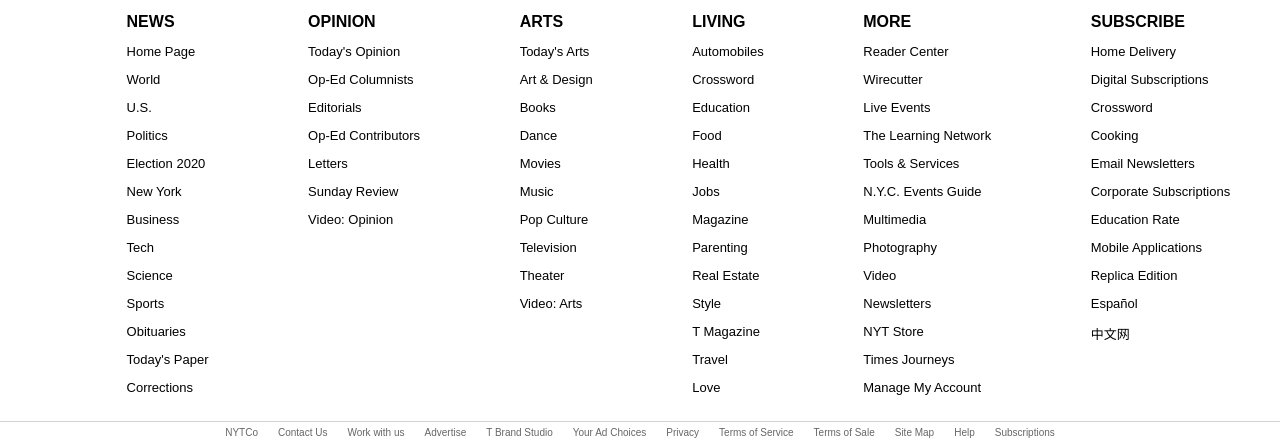
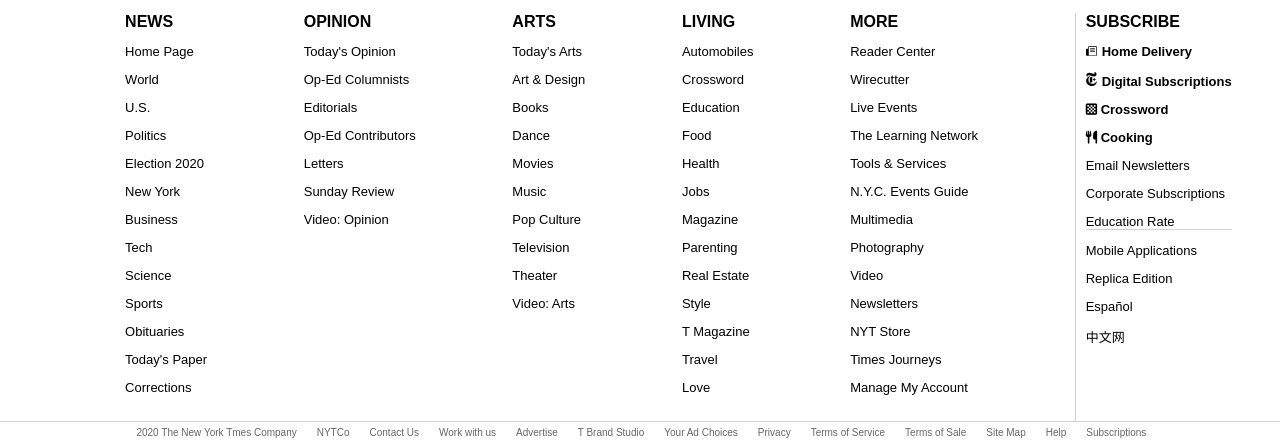
Before and after one commit to Bekhzod96/new-york-times-web-clone, a website: page index.html in a window 1280 px wide. Shown: the part 3292-3740 px from the top of the page. Drawn offline with Linux system fonts and the light colour scheme.

Commit message:
formating of subcriber list, recovery of lost copyright footer reference

```diff
--- a/index.html
+++ b/index.html
@@ -308,20 +308,25 @@
     <a class="site-index-section-link" href="#">Manage My Account</a>
     </li>
     </ul>
-    <li class="index-tiles-item">
+    <li class="index-tiles-item" id="subscribe">
     <h2>SUBSCRIBE</h2>
     <ul class="site-index-section-list">
     <li class="site-index-section-item">
-    <a class="site-index-section-link" href="#">Home Delivery</a>
+    <a class="site-index-section-link-bold" href="#"><svg class="times-icon" viewBox="0 0 14 13" fill="#000"><path d="M13.1,11.7H3.5V1.2h9.6V11.7zM13.1,0.4H3.5C3,0.4,2.6,0.8,2.6,1.2v2.2H0.9C0.4,3.4,0,3.8,0,4.3v5.2v1.5c0,0.8,0.8,1.5,1.8,1.5h1.7h0h7.4h2.2c0.5,0,0.9-0.4,0.9-0.9V1.2C14,0.8,13.6,0.4,13.1,0.4"></path><polygon points="10.9,3 5.2,3 5.2,3.9 11.4,3.9 11.4,3"></polygon><rect x="5.2" y="4.7" width="6.1" height="0.9"></rect><rect x="5.2" y="6.5" width="6.1" height="0.9"></rect>
+    </svg>Home Delivery</a>
     </li>
     <li class="site-index-section-item">
-    <a class="site-index-section-link" href="#">Digital Subscriptions</a>
+    <a class="site-index-section-link-bold" href="#">
+      <svg class="times-icon" viewBox="0 0 10 13">
+        <path fill="#000" d="M9.9,8c-0.4,1.1-1.2,1.9-2.3,2.4V8l1.3-1.2L7.6,5.7V4c1.2-0.1,2-1,2-2c0-1.4-1.3-1.9-2.1-1.9c-0.2,0-0.3,0-0.6,0.1v0.1c0.1,0,0.2,0,0.3,0c0.5,0,0.9,0.2,0.9,0.7c0,0.4-0.3,0.7-0.8,0.7C6,1.7,4.5,0.6,2.8,0.6c-1.5,0-2.5,1.1-2.5,2.2C0.3,4,1,4.3,1.6,4.6l0-0.1C1.4,4.4,1.3,4.1,1.3,3.8c0-0.5,0.5-0.9,1-0.9C3.7,2.9,6,4,7.4,4h0.1v1.7L6.2,6.8L7.5,8v2.4c-0.5,0.2-1.1,0.3-1.7,0.3c-2.2,0-3.6-1.3-3.6-3.5c0-0.5,0.1-1,0.2-1.5l1.1-0.5V10l2.2-1v-5L2.5,5.5c0.3-1,1-1.7,1.8-2l0,0C2.2,3.9,0.1,5.6,0.1,8c0,2.9,2.4,4.8,5.2,4.8C8.2,12.9,9.9,10.9,9.9,8L9.9,8z">
+        </path>
+      </svg>Digital Subscriptions</a>
     </li>
     <li class="site-index-section-item">
-    <a class="site-index-section-link" href="#">Crossword</a>
+    <a class="site-index-section-link-bold" href="#"><i class="fas fa-chess-board"></i> Crossword</a>
     </li>
     <li class="site-index-section-item">
-    <a class="site-index-section-link" href="#">Cooking</a>
+    <a class="site-index-section-link-bold" href="#"><i class="fas fa-utensils"></i> Cooking</a>
     </li>
     <li class="site-index-section-item">
     <a class="site-index-section-link" href="#">Email Newsletters</a>
@@ -332,7 +337,7 @@
     <li class="site-index-section-item">
     <a class="site-index-section-link" href="#">Education Rate</a>
     </li>
-    <li class="site-index-section-item">
+    <li class="site-index-section-item" id="other-content">
     <a class="site-index-section-link" href="#">Mobile Applications</a>
     </li>
     <li class="site-index-section-item">
@@ -348,6 +353,9 @@
     </ul>
   </section>
 <footer>
+<div>
+  <a class="footer-link" href="#">&nbsp2020 The New York Tmes Company</a>
+</div>
 <ul class="footer-list">
   <li class="footer-list-items">
     <a class="footer-link" href="https://www.nytco.com/">NYTCo</a>
--- a/style/style.css
+++ b/style/style.css
@@ -178,6 +178,10 @@
 .site-index-section-link {
   color:black;
 }
+.site-index-section-link-bold {
+  color: black;
+  font-weight: 900;
+}
 footer {
   font-family: Arial, Helvetica, sans-serif;
   display: flex;
@@ -206,3 +210,25 @@
   justify-content: center;
   list-style-type: none;
 }
+.times-icon{
+  width: 1rem;
+  padding-right:5px;
+}
+#subscribe {
+  border-left-color:lightgray;
+  border-style: solid;
+  border-width: 1px;
+  border-bottom: none;
+  border-top: none;
+  border-right: none;
+  padding-left: 10px;
+
+}
+#other-content {
+  border-top-color:lightgray;
+  border-style: solid;
+  border-width: 1px;
+  border-bottom: none;
+  border-left: 1px;
+  border-right: none;
+}
```
